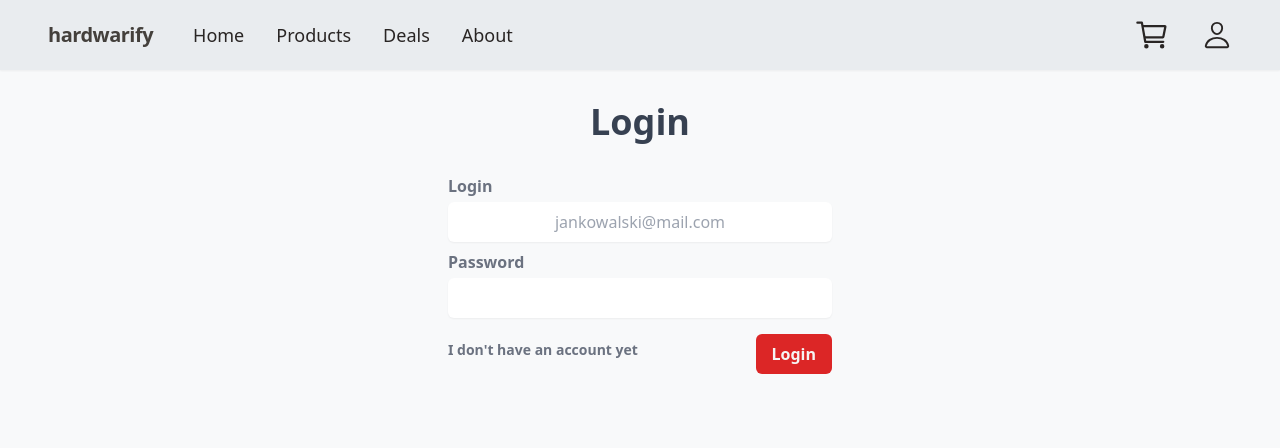
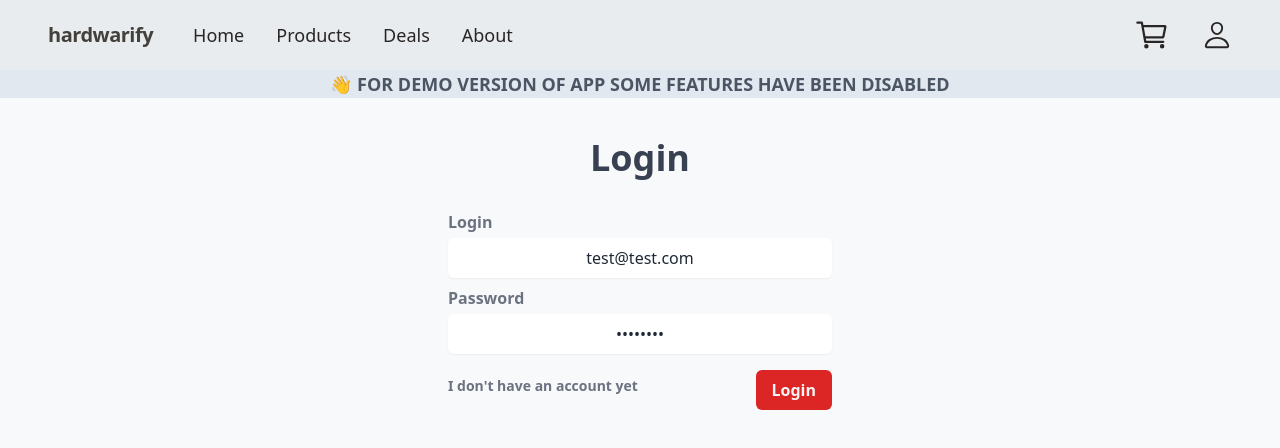
Before and after one commit to tojamrcel/hardwarify-project, a Next.js app: page /login in a window 1280 px wide. Shown: the top 448 px of the page. Built offline with nearby package versions, Linux system fonts and the light colour scheme.

Commit message:
fix: add small fixes to different actions and data service functions

```diff
--- a/app/_lib/actions.ts
+++ b/app/_lib/actions.ts
@@ -7,6 +7,7 @@ import { createProfile } from "./data_service";
 import { getServerSession } from "next-auth";
 import { revalidatePath } from "next/cache";
 import { SHIPPING_COST } from "./constants";
+import { authOptions } from "./auth";
 
 export async function signUpAction(data: SignUpFormValues) {
   const { email, password, firstName, lastName } = data;
@@ -65,9 +66,11 @@ export async function updateProfileImageAction(data: UploadImage) {
 }
 
 export async function createOrderAction(orderData: OrderForm) {
-  const session = await getServerSession();
+  const session = await getServerSession(authOptions);
+  console.log(session);
   if (!session?.user)
     throw new Error("You have to be signed in to place the order.");
+
   const ids = orderData.products.map((prod) => prod.id);
 
   // double checking prices with database
@@ -84,9 +87,10 @@ export async function createOrderAction(orderData: OrderForm) {
     return { ...prod, quantity };
   });
 
-  if (error) {
-    console.error(error);
-  }
+  if (error)
+    throw new Error(
+      "There was a problem with getting products prices. Try again later.",
+    );
 
   const price = products?.reduce((acc, cur) => {
     const regularPrice = cur.regular_price * cur.quantity;
@@ -105,6 +109,7 @@ export async function createOrderAction(orderData: OrderForm) {
     status: "pending",
     email: session.user.email,
     address: `${orderData.postal_code} ${orderData.city} ${orderData.address}`,
+    user_id: session.user.id,
   };
 
   const finalProducts = products?.map((prod) => {
@@ -112,6 +117,7 @@ export async function createOrderAction(orderData: OrderForm) {
       product_id: prod.id,
       quantity: prod.quantity,
       order_id: orderID,
+      user_id: session.user.id,
     };
   });
 
--- /dev/null
+++ b/app/_types/next-auth.d.ts
@@ -0,0 +1,14 @@
+import NextAuth from "next-auth";
+
+declare module "next-auth" {
+  interface Session {
+    user: {
+      id: string;
+      email: string;
+    };
+  }
+
+  interface JWT {
+    id: string;
+  }
+}
--- a/app/layout.tsx
+++ b/app/layout.tsx
@@ -30,6 +30,11 @@ export default function RootLayout({
       >
         <CartProvider>
           <Header />
+          <div className="w-full py-2">
+            <p className="-mt-2 bg-slate-200 text-center text-lg font-semibold text-gray-600">
+              👋 FOR DEMO VERSION OF APP SOME FEATURES HAVE BEEN DISABLED
+            </p>
+          </div>
           <main className="mx-auto max-w-7xl px-6 py-8">{children}</main>
           <Toaster
             position="top-center"
--- a/app/login/page.tsx
+++ b/app/login/page.tsx
@@ -17,7 +17,9 @@ function Page() {
     register,
     handleSubmit,
     formState: { errors },
-  } = useForm<LoginData>();
+  } = useForm<LoginData>({
+    defaultValues: { email: "test@test.com", password: "test1234" }, // default values set for users to test app
+  });
 
   const [error, setError] = useState("");
 
```
